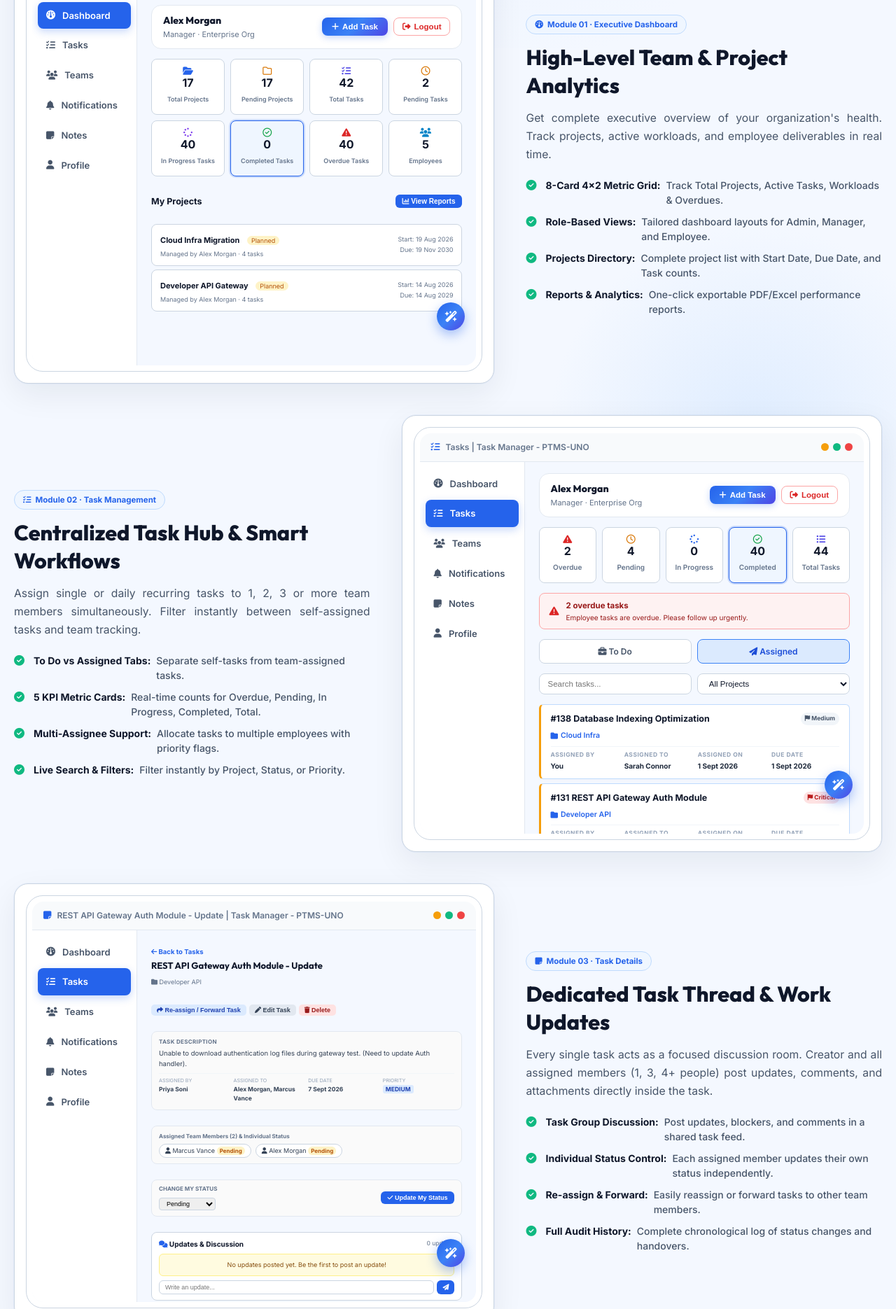
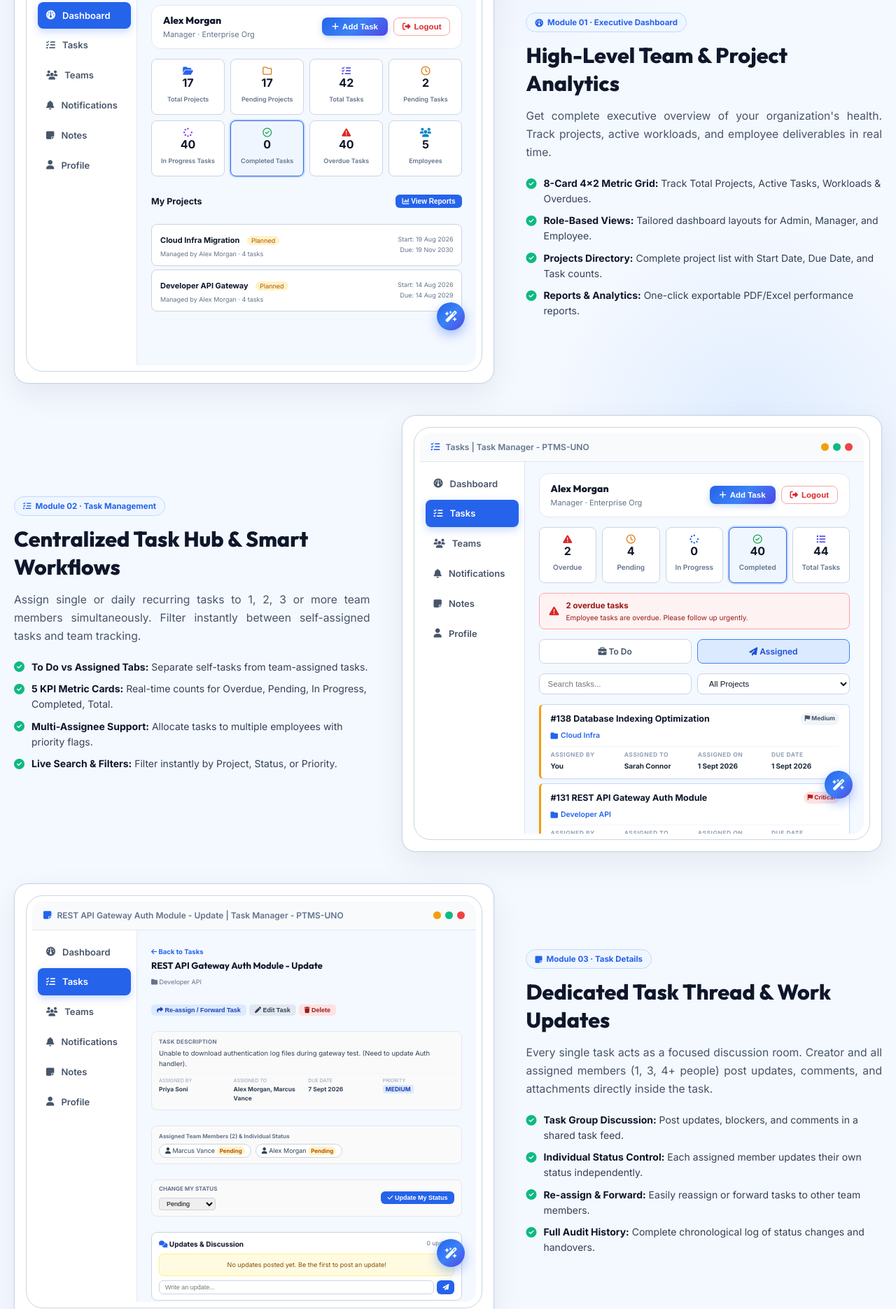
Before and after one commit to datsbitsindia/ptms_landing_web, a website: page index.html in a window 1280 px wide. Shown: the part 781-2651 px from the top of the page at 70% size. Drawn offline with Linux system fonts and the light colour scheme.

Commit message:
Restore continuous inline paragraph flow for bullet points extending to full right margin matching user photo 2

```diff
--- a/index.html
+++ b/index.html
@@ -148,10 +148,10 @@
                             <h3>High-Level Team &amp; Project Analytics</h3>
                             <p>Get complete executive overview of your organization's health. Track projects, active workloads, and employee deliverables in real time.</p>
                             <ul class="showcase-feature-list">
-                                <li><i class="fa-solid fa-circle-check"></i> <strong>8-Card 4x2 Metric Grid:</strong> <span>Track Total Projects, Active Tasks, Workloads &amp; Overdues.</span></li>
-                                <li><i class="fa-solid fa-circle-check"></i> <strong>Role-Based Views:</strong> <span>Tailored dashboard layouts for Admin, Manager, and Employee.</span></li>
-                                <li><i class="fa-solid fa-circle-check"></i> <strong>Projects Directory:</strong> <span>Complete project list with Start Date, Due Date, and Task counts.</span></li>
-                                <li><i class="fa-solid fa-circle-check"></i> <strong>Reports &amp; Analytics:</strong> <span>One-click exportable PDF/Excel performance reports.</span></li>
+                                <li><i class="fa-solid fa-circle-check"></i> <div><strong>8-Card 4x2 Metric Grid:</strong> Track Total Projects, Active Tasks, Workloads &amp; Overdues.</div></li>
+                                <li><i class="fa-solid fa-circle-check"></i> <div><strong>Role-Based Views:</strong> Tailored dashboard layouts for Admin, Manager, and Employee.</div></li>
+                                <li><i class="fa-solid fa-circle-check"></i> <div><strong>Projects Directory:</strong> Complete project list with Start Date, Due Date, and Task counts.</div></li>
+                                <li><i class="fa-solid fa-circle-check"></i> <div><strong>Reports &amp; Analytics:</strong> One-click exportable PDF/Excel performance reports.</div></li>
                             </ul>
                         </div>
                     </div>
@@ -164,10 +164,10 @@
                             <h3>Centralized Task Hub &amp; Smart Workflows</h3>
                             <p>Assign single or daily recurring tasks to 1, 2, 3 or more team members simultaneously. Filter instantly between self-assigned tasks and team tracking.</p>
                             <ul class="showcase-feature-list">
-                                <li><i class="fa-solid fa-circle-check"></i> <strong>To Do vs Assigned Tabs:</strong> <span>Separate self-tasks from team-assigned tasks.</span></li>
-                                <li><i class="fa-solid fa-circle-check"></i> <strong>5 KPI Metric Cards:</strong> <span>Real-time counts for Overdue, Pending, In Progress, Completed, Total.</span></li>
-                                <li><i class="fa-solid fa-circle-check"></i> <strong>Multi-Assignee Support:</strong> <span>Allocate tasks to multiple employees with priority flags.</span></li>
-                                <li><i class="fa-solid fa-circle-check"></i> <strong>Live Search &amp; Filters:</strong> <span>Filter instantly by Project, Status, or Priority.</span></li>
+                                <li><i class="fa-solid fa-circle-check"></i> <div><strong>To Do vs Assigned Tabs:</strong> Separate self-tasks from team-assigned tasks.</div></li>
+                                <li><i class="fa-solid fa-circle-check"></i> <div><strong>5 KPI Metric Cards:</strong> Real-time counts for Overdue, Pending, In Progress, Completed, Total.</div></li>
+                                <li><i class="fa-solid fa-circle-check"></i> <div><strong>Multi-Assignee Support:</strong> Allocate tasks to multiple employees with priority flags.</div></li>
+                                <li><i class="fa-solid fa-circle-check"></i> <div><strong>Live Search &amp; Filters:</strong> Filter instantly by Project, Status, or Priority.</div></li>
                             </ul>
                         </div>
 
@@ -359,10 +359,10 @@
                             <h3>Dedicated Task Thread &amp; Work Updates</h3>
                             <p>Every single task acts as a focused discussion room. Creator and all assigned members (1, 3, 4+ people) post updates, comments, and attachments directly inside the task.</p>
                             <ul class="showcase-feature-list">
-                                <li><i class="fa-solid fa-circle-check"></i> <strong>Task Group Discussion:</strong> <span>Post updates, blockers, and comments in a shared task feed.</span></li>
-                                <li><i class="fa-solid fa-circle-check"></i> <strong>Individual Status Control:</strong> <span>Each assigned member updates their own status independently.</span></li>
-                                <li><i class="fa-solid fa-circle-check"></i> <strong>Re-assign &amp; Forward:</strong> <span>Easily reassign or forward tasks to other team members.</span></li>
-                                <li><i class="fa-solid fa-circle-check"></i> <strong>Full Audit History:</strong> <span>Complete chronological log of status changes and handovers.</span></li>
+                                <li><i class="fa-solid fa-circle-check"></i> <div><strong>Task Group Discussion:</strong> Post updates, blockers, and comments in a shared task feed.</div></li>
+                                <li><i class="fa-solid fa-circle-check"></i> <div><strong>Individual Status Control:</strong> Each assigned member updates their own status independently.</div></li>
+                                <li><i class="fa-solid fa-circle-check"></i> <div><strong>Re-assign &amp; Forward:</strong> Easily reassign or forward tasks to other team members.</div></li>
+                                <li><i class="fa-solid fa-circle-check"></i> <div><strong>Full Audit History:</strong> Complete chronological log of status changes and handovers.</div></li>
                             </ul>
                         </div>
                     </div>
@@ -375,10 +375,10 @@
                             <h3>Role-Based Access, Departments &amp; Organization Control</h3>
                             <p>Manage your entire company workforce. Admin IDP grants organization ownership to create managers and employees with department and designation mapping.</p>
                             <ul class="showcase-feature-list">
-                                <li><i class="fa-solid fa-circle-check"></i> <strong>Admin Hierarchy:</strong> <span>Admin IDP -&gt; Create Managers -&gt; Create Employees.</span></li>
-                                <li><i class="fa-solid fa-circle-check"></i> <strong>Department &amp; Designation Mapping:</strong> <span>Categorize teams by Developer, Sales, Finance, Mgmt.</span></li>
-                                <li><i class="fa-solid fa-circle-check"></i> <strong>One-Click Active / Inactive Toggle:</strong> <span>Revoke or restore employee access instantly.</span></li>
-                                <li><i class="fa-solid fa-circle-check"></i> <strong>Smart Team Search &amp; Filter:</strong> <span>Filter team by Department, Role, or Account Status.</span></li>
+                                <li><i class="fa-solid fa-circle-check"></i> <div><strong>Admin Hierarchy:</strong> Admin IDP -&gt; Create Managers -&gt; Create Employees.</div></li>
+                                <li><i class="fa-solid fa-circle-check"></i> <div><strong>Department &amp; Designation Mapping:</strong> Categorize teams by Developer, Sales, Finance, Mgmt.</div></li>
+                                <li><i class="fa-solid fa-circle-check"></i> <div><strong>One-Click Active / Inactive Toggle:</strong> Revoke or restore employee access instantly.</div></li>
+                                <li><i class="fa-solid fa-circle-check"></i> <div><strong>Smart Team Search &amp; Filter:</strong> Filter team by Department, Role, or Account Status.</div></li>
                             </ul>
                         </div>
 
@@ -534,10 +534,10 @@
                             <h3>Real-Time Activity Feeds &amp; Instant Alerts</h3>
                             <p>Stay informed every second. Every status change, task assignment, comment, deadline warning, or handover generates an instant notification feed.</p>
                             <ul class="showcase-feature-list">
-                                <li><i class="fa-solid fa-circle-check"></i> <strong>Live Activity Stream:</strong> <span>Instant status change logs (e.g. Changed status to Completed).</span></li>
-                                <li><i class="fa-solid fa-circle-check"></i> <strong>Unread Counter Badge:</strong> <span>Red unread badge counter with one-click mark as read.</span></li>
-                                <li><i class="fa-solid fa-circle-check"></i> <strong>Direct Navigation:</strong> <span>Click any notification to jump directly into the target task.</span></li>
-                                <li><i class="fa-solid fa-circle-check"></i> <strong>Overdue &amp; Comment Warnings:</strong> <span>Real-time alerts when deadlines pass or comments are posted.</span></li>
+                                <li><i class="fa-solid fa-circle-check"></i> <div><strong>Live Activity Stream:</strong> Instant status change logs (e.g. Changed status to Completed).</div></li>
+                                <li><i class="fa-solid fa-circle-check"></i> <div><strong>Unread Counter Badge:</strong> Red unread badge counter with one-click mark as read.</div></li>
+                                <li><i class="fa-solid fa-circle-check"></i> <div><strong>Direct Navigation:</strong> Click any notification to jump directly into the target task.</div></li>
+                                <li><i class="fa-solid fa-circle-check"></i> <div><strong>Overdue &amp; Comment Warnings:</strong> Real-time alerts when deadlines pass or comments are posted.</div></li>
                             </ul>
                         </div>
                     </div>
--- a/style.css
+++ b/style.css
@@ -1809,31 +1809,29 @@ a {
 }
 
 .showcase-feature-list li {
-    display: grid;
-    grid-template-columns: 20px auto 1fr;
-    gap: 8px;
-    align-items: start;
+    display: flex;
+    align-items: flex-start;
+    gap: 10px;
     font-size: 14px;
     color: #334155;
-    font-weight: 500;
-    text-align: left !important;
+    line-height: 1.55;
 }
 
 .showcase-feature-list li i {
     color: #10b981;
     font-size: 15px;
-    margin-top: 3px;
+    margin-top: 3.5px;
+    flex-shrink: 0;
+}
+
+.showcase-feature-list li div {
+    flex: 1;
+    text-align: left;
 }
 
 .showcase-feature-list li strong {
     color: #0f172a;
     font-weight: 700;
-    white-space: nowrap;
-}
-
-.showcase-feature-list li span {
-    color: #475569;
-    line-height: 1.5;
 }
 
 .showcase-screen-wrap {
```
